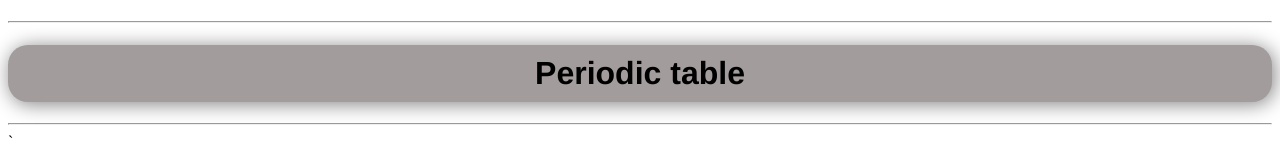
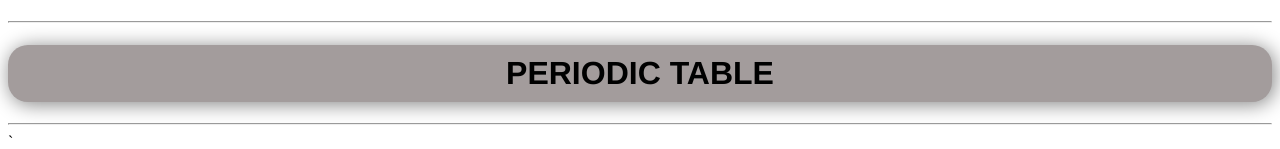
Before and after one commit to kazimaskari93-110/p-table, a plain HTML site: page index.html in a window 1280 px wide. Shown: the top 149 px of the page. Drawn offline with Linux system fonts and the light colour scheme.

Commit message:
capitilized the heading

```diff
--- a/index.html
+++ b/index.html
@@ -13,7 +13,7 @@
         <h1
             style="text-align: center;background-color: rgb(163, 156, 156);font-family: 'Franklin Gothic Medium', 'Arial Narrow', Arial, sans-serif; ;height: inherit;padding: 10px; border-radius: 20px; box-shadow: 2px 2px 20px grey;">
             <b>
-                  Periodic table</b>
+                  PERIODIC TABLE</b>
         </h1>
         <hr />
         <table border="1" align="center">
```
